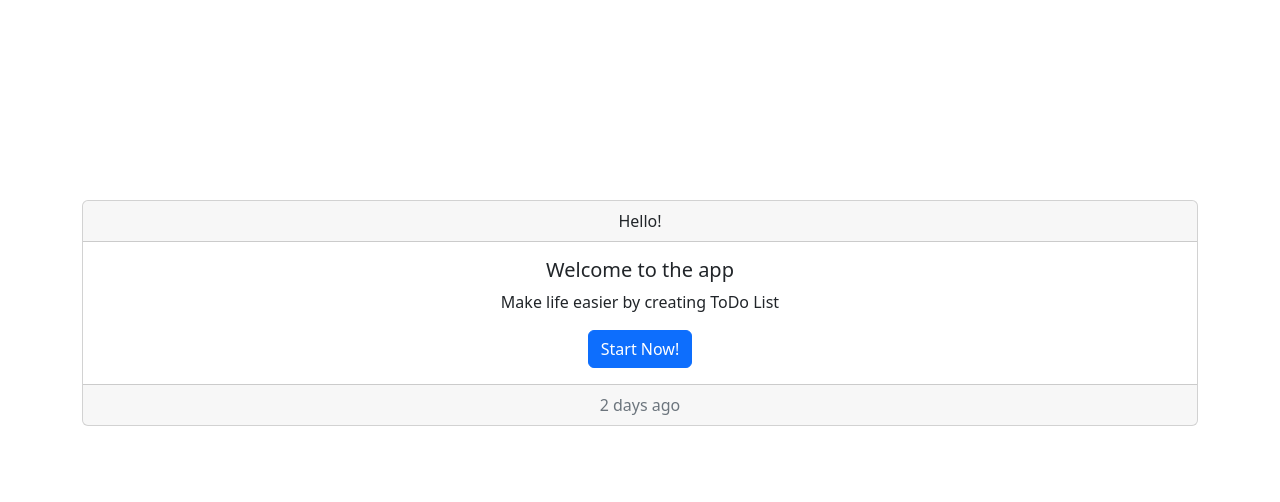
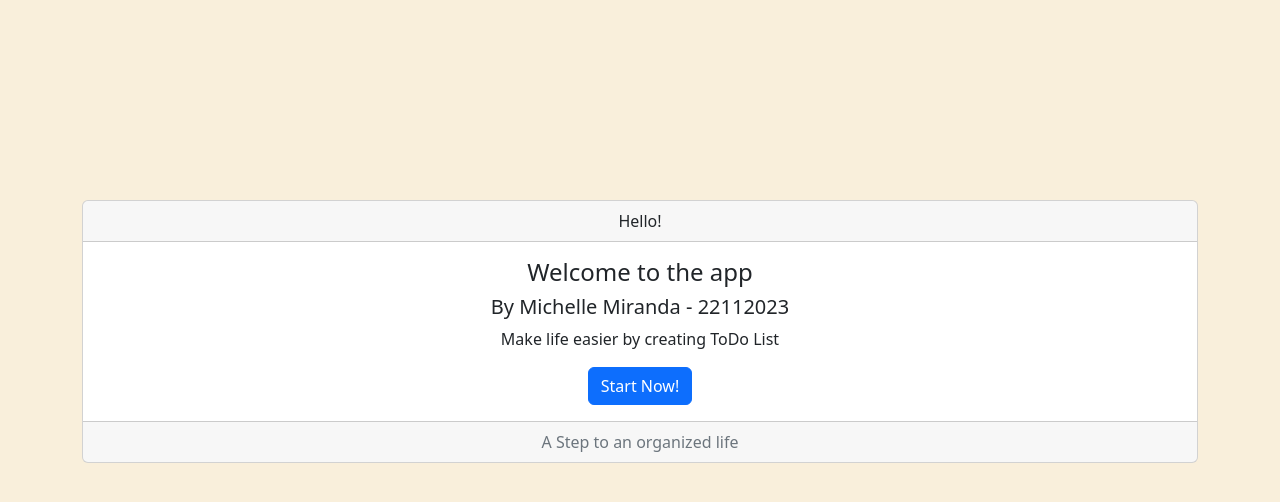
Before and after one commit to Michelle200020/To-Do-App, a Django app: page / in a window 1280 px wide. Shown: the top 502 px of the page. Run offline with Django 4.2, Linux system fonts and the light colour scheme.

Commit message:
html changes

```diff
--- a/templates/index.html
+++ b/templates/index.html
@@ -7,22 +7,23 @@
     <!-- CSS only -->
     <link href="https://cdn.jsdelivr.net/npm/bootstrap@5.2.2/dist/css/bootstrap.min.css" rel="stylesheet" integrity="sha384-Zenh87qX5JnK2Jl0vWa8Ck2rdkQ2Bzep5IDxbcnCeuOxjzrPF/et3URy9Bv1WTRi" crossorigin="anonymous">
 
-    <title>Document</title>
+    <title>To Do App</title>
 </head>
-<body>
+<body style="background-color: #F9EFDB;">
 
-<div class="container">
+<div class="container" style="background-color: #F9EFDB;">
     <div class="card text-center" style="margin-top: 200px;">
-        <div class="card-header">
+        <div class="card-header" >
           Hello!
         </div>
         <div class="card-body">
-          <h5 class="card-title">Welcome to the app</h5>
+          <h4 class="card-title" >Welcome to the app</h4 >
+          <h5>By Michelle Miranda - 22112023</h5>
           <p class="card-text">Make life easier by creating ToDo List</p>
-          <a href="{% url 'todoapp:todo' %}" class="btn btn-primary">Start Now!</a>
+          <a href="{% url 'todoapp:todo' %}" class="btn btn-primary" ">Start Now!</a>
         </div>
-        <div class="card-footer text-muted">
-          2 days ago
+        <div class="card-footer text-muted" >
+          A Step to an organized life
         </div>
       </div>
 </div>
```
